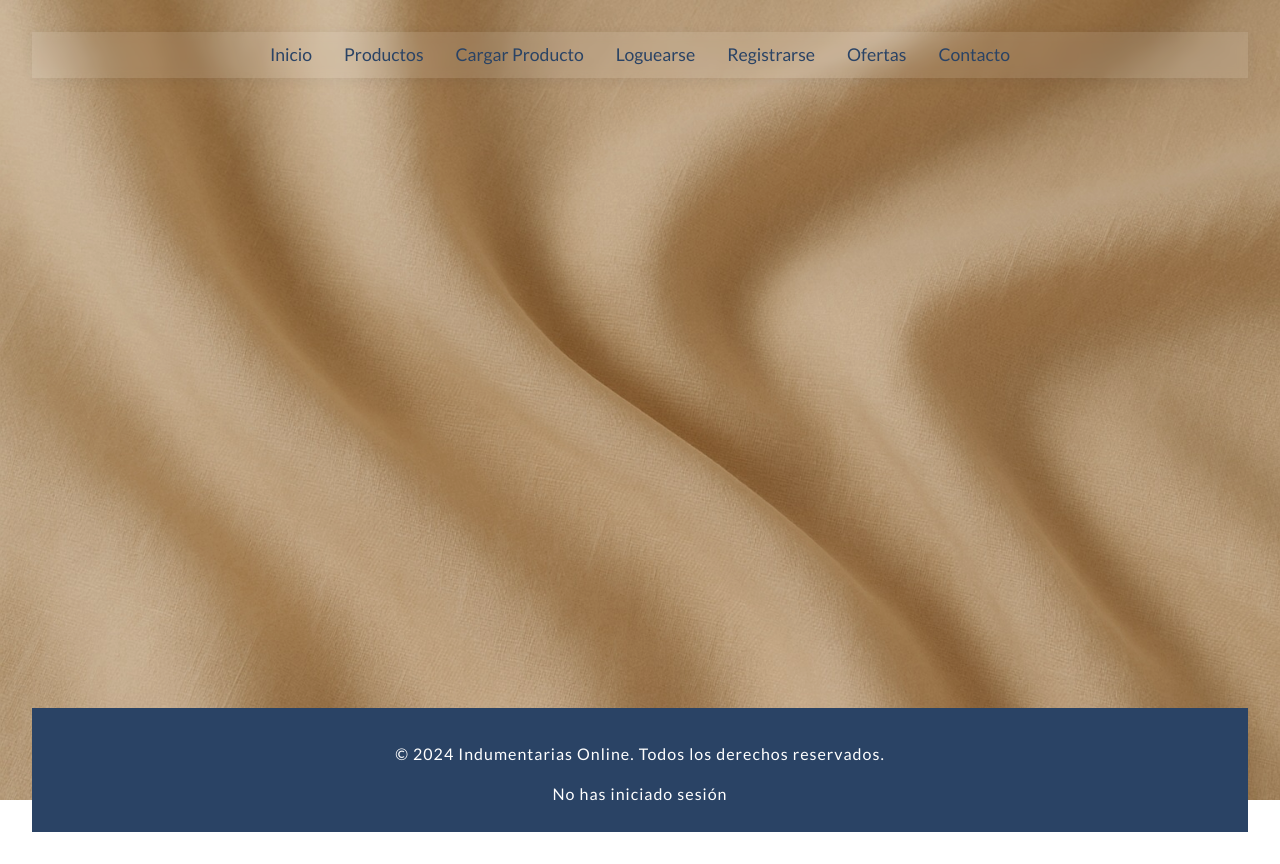
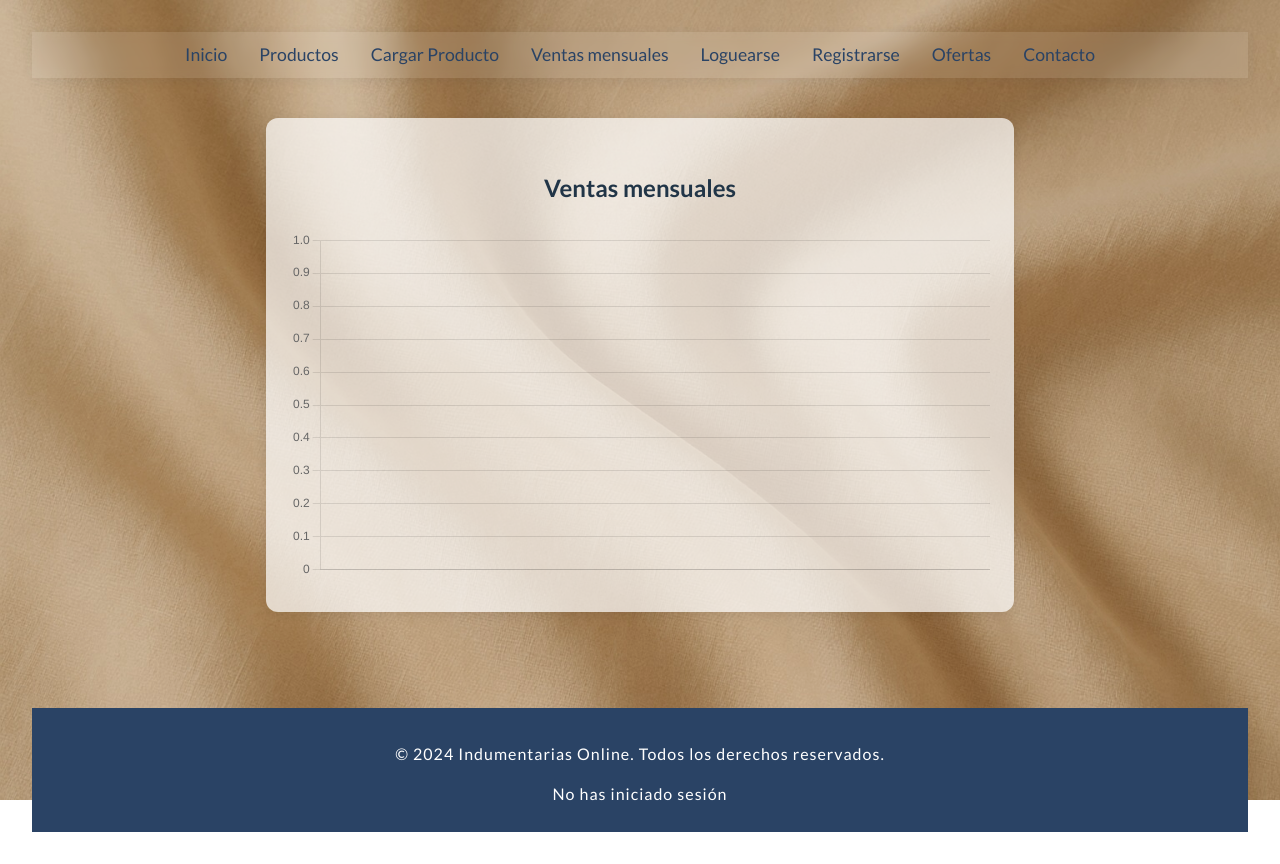
Before and after one commit to alefe53/IndumentariasOnline, a Vue app in the folder client/: page /ventas-mensuales in a window 1280 px wide. Built offline with nearby package versions, Linux system fonts and the light colour scheme; no server answers.

Commit message:
Agrego con chart.js un grafico de estadisticas mensuales

```diff
--- a/client/package.json
+++ b/client/package.json
@@ -9,6 +9,7 @@
     "preview": "vite preview"
   },
   "dependencies": {
+    "chart.js": "^4.5.0",
     "vue": "^3.5.13",
     "vue-router": "^4.5.1"
   },
--- a/client/src/App.vue
+++ b/client/src/App.vue
@@ -6,8 +6,13 @@
       <nav>
         <router-link to="/" class="nav-link">Inicio</router-link>
         <a href="#" class="nav-link">Productos</a>
-        <router-link to="/cargar-producto" class="nav-link">Cargar Producto</router-link>
-        <router-link to="/login" class ="nav-link">Loguearse</router-link>
+        <router-link to="/cargar-producto" class="nav-link"
+          >Cargar Producto</router-link
+        >
+        <router-link to="/ventas-mensuales" class="nav-link"
+          >Ventas mensuales</router-link
+        >
+        <router-link to="/login" class="nav-link">Loguearse</router-link>
         <router-link to="/register" class="nav-link">Registrarse</router-link>
         <a href="#" class="nav-link">Ofertas</a>
         <a href="#" class="nav-link">Contacto</a>
@@ -27,19 +32,17 @@
 </template>
 
 <script setup>
-import FondoDePantallaPrincipal from './components/FondoDePantallaPrincipal.vue';
-import { ref, onMounted } from 'vue';
-import { useAuthUser } from './useAuthUser';
-import { auth } from './auth';
+import FondoDePantallaPrincipal from "./components/FondoDePantallaPrincipal.vue";
+import { ref, onMounted } from "vue";
+import { useAuthUser } from "./useAuthUser";
+import { auth } from "./auth";
 const { user } = useAuthUser();
 
 onMounted(() => {
   user.value = auth.getUser();
-  console.log('Usuario cargado:', user.value);
+  console.log("Usuario cargado:", user.value);
 });
 </script>
-
-
 
 <style scoped>
 .main-layout {
@@ -59,7 +62,7 @@ main {
   padding: 10px;
   background: rgba(255, 255, 255, 0.1);
   backdrop-filter: blur(5px);
-  box-shadow: 0 2px 12px rgba(44,62,80,0.06);
+  box-shadow: 0 2px 12px rgba(44, 62, 80, 0.06);
 }
 
 nav {
--- /dev/null
+++ b/client/src/components/VentasMensuales.vue
@@ -0,0 +1,72 @@
+<template>
+  <div class="ventas-mensuales-container">
+    <h2>Ventas mensuales</h2>
+    <canvas ref="chartCanvas"></canvas>
+  </div>
+</template>
+
+<script setup>
+import { ref, onMounted } from "vue";
+import Chart from "chart.js/auto";
+
+const chartCanvas = ref(null);
+let chartInstance = null;
+
+async function fetchVentasPorMes() {
+  try {
+    const res = await fetch(
+      "http://localhost:3001/estadisticas/ventas-por-mes"
+    );
+    const data = await res.json();
+    if (data.ok && Array.isArray(data.payload)) {
+      return data.payload;
+    }
+    return [];
+  } catch (e) {
+    return [];
+  }
+}
+
+onMounted(async () => {
+  const ventas = await fetchVentasPorMes();
+  const labels = ventas.map((v) => v.mes);
+  const values = ventas.map((v) => v.total_ventas);
+  if (chartInstance) chartInstance.destroy();
+  chartInstance = new Chart(chartCanvas.value, {
+    type: "bar",
+    data: {
+      labels,
+      datasets: [
+        {
+          label: "Total ventas",
+          data: values,
+          backgroundColor: "#3182ce",
+        },
+      ],
+    },
+    options: {
+      responsive: true,
+      plugins: {
+        legend: { display: false },
+        title: { display: false },
+      },
+    },
+  });
+});
+</script>
+
+<style scoped>
+.ventas-mensuales-container {
+  max-width: 700px;
+  margin: 40px auto;
+  background: rgba(255, 255, 255, 0.7);
+  border-radius: 12px;
+  box-shadow: 0 2px 12px rgba(0, 0, 0, 0.08);
+  padding: 32px 24px;
+  text-align: center;
+}
+canvas {
+  margin-top: 24px;
+  max-width: 100%;
+}
+</style>
--- a/client/src/routers/index.js
+++ b/client/src/routers/index.js
@@ -3,6 +3,7 @@ import HomepageView from "../views/HomepageView.vue";
 import CargarProducto from "../views/CargarProducto.vue";
 import RegisterView from "../views/RegisterView.vue";
 import LoginView from "../views/LoginView.vue";
+import VentasMensualesView from "../views/VentasMensualesView.vue";
 
 const router = createRouter({
   history: createWebHistory(),
@@ -19,6 +20,11 @@ const router = createRouter({
     },
     { path: "/register", component: RegisterView },
     { path: "/login", component: LoginView },
+    {
+      path: "/ventas-mensuales",
+      name: "VentasMensuales",
+      component: VentasMensualesView,
+    },
   ],
 });
 
--- /dev/null
+++ b/client/src/views/VentasMensualesView.vue
@@ -0,0 +1,7 @@
+<template>
+  <VentasMensuales />
+</template>
+
+<script setup>
+import VentasMensuales from "../components/VentasMensuales.vue";
+</script>
```
Also changed, not shown: 1 other file (tests, documents, lock files or other folders).
